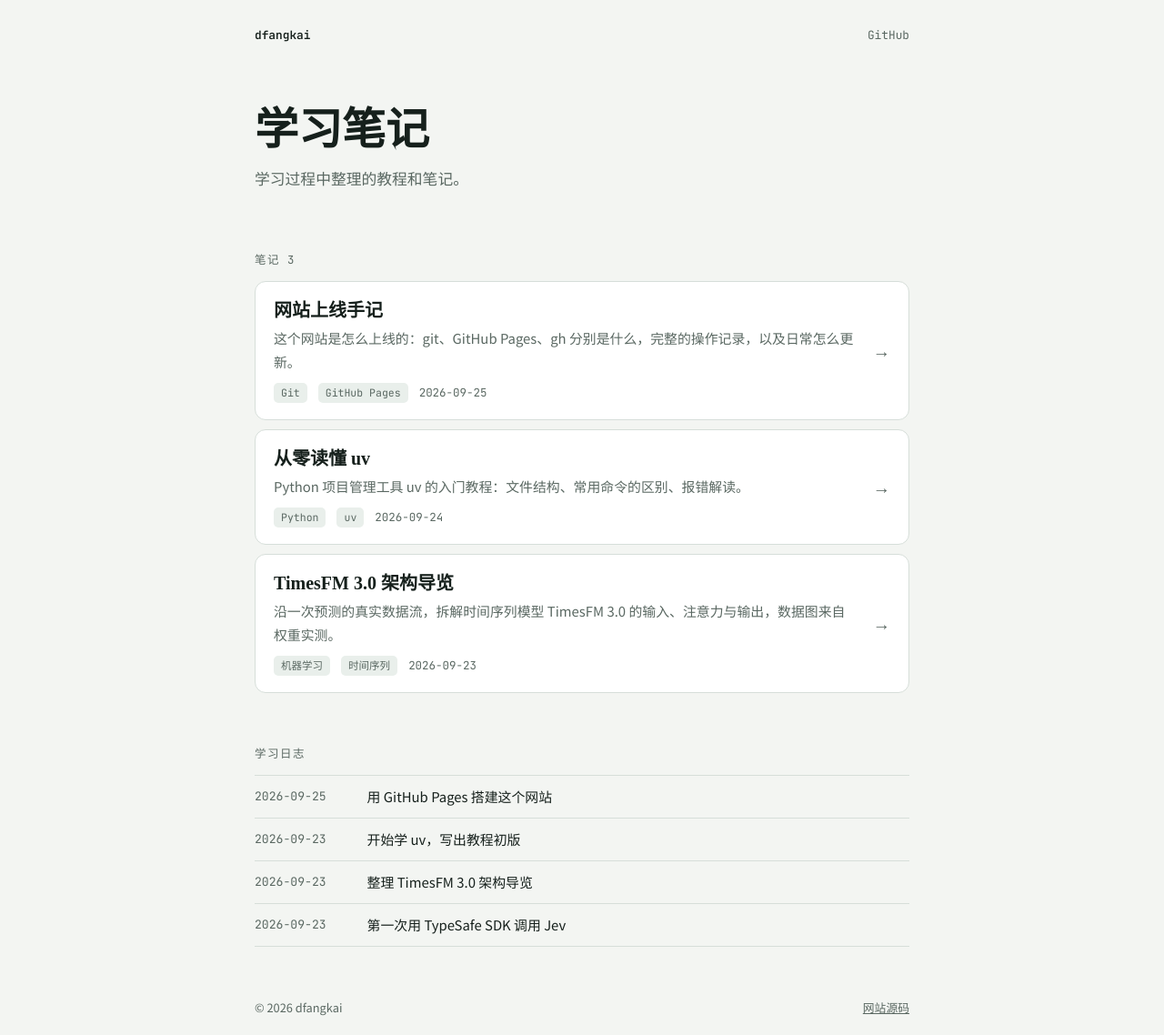
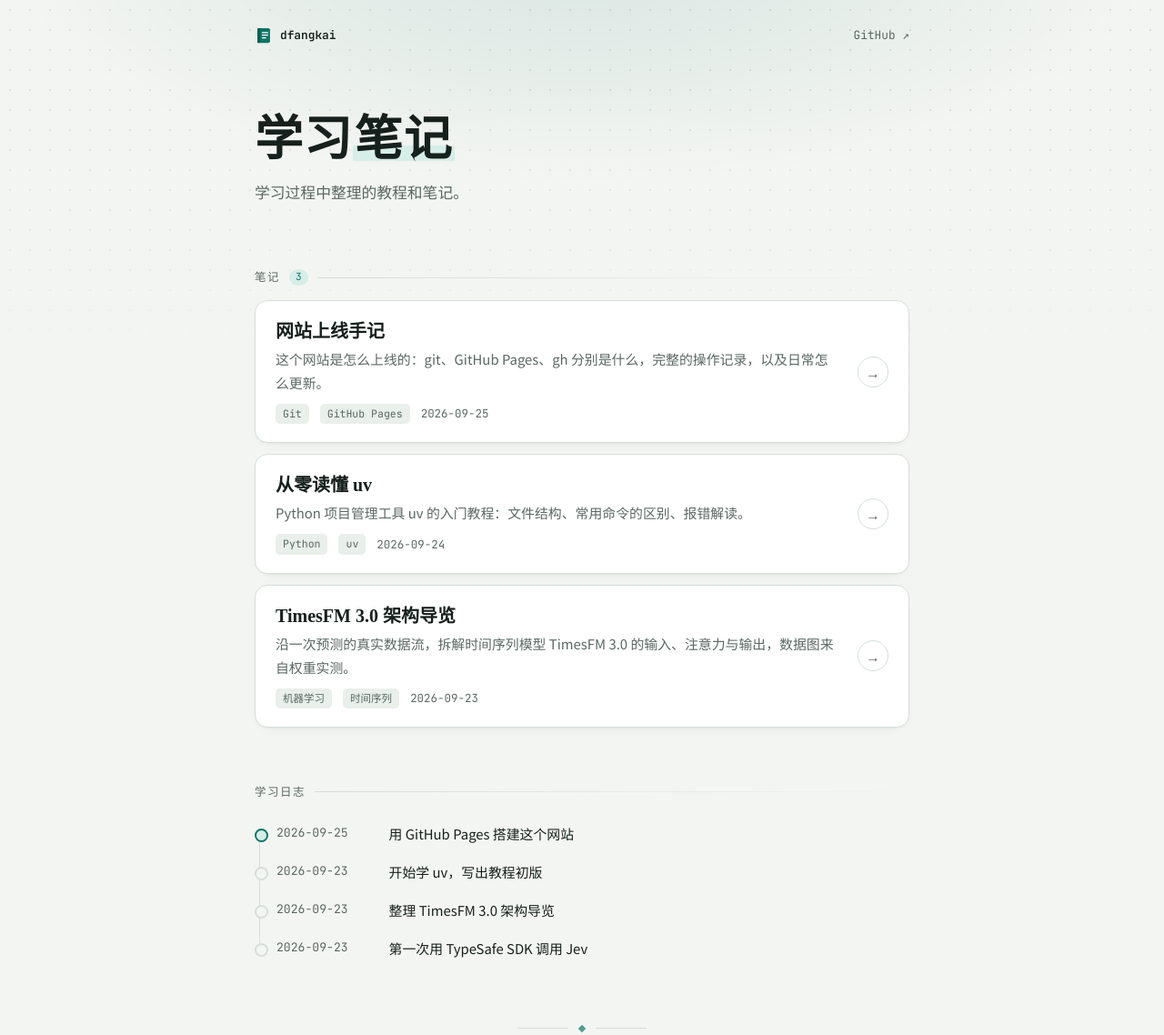
Before and after one commit to dfangkai/dfangkai.github.io, a plain HTML site: page index.html in a window 1280 px wide. Shown: the top 1138 px of the page at 91% size. Drawn offline with Linux system fonts and the light colour scheme.

Commit message:
Add light decoration to homepage
Co-Authored-By: Claude Opus 5.5 <noreply@anthropic.com>

```diff
--- a/index.html
+++ b/index.html
@@ -18,7 +18,10 @@
   color-scheme:light;
   --bg:#F3F5F2; --surface:#FFFFFF; --surface-2:#E9EFEB;
   --ink:#16201C; --muted:#5A6862; --line:#D6DED9;
-  --accent:#0E7466; --accent-soft:#D6EDE8;
+  --accent:#0E7466; --accent-deep:#0A5A4F; --accent-soft:#D6EDE8;
+  --glow:rgba(14,116,102,.11); --dot:rgba(22,32,28,.10);
+  --shadow:0 1px 2px rgba(22,32,28,.04),0 6px 18px -12px rgba(22,32,28,.14);
+  --shadow-hi:0 2px 4px rgba(22,32,28,.05),0 14px 32px -14px rgba(14,116,102,.30);
   --f-display:"Noto Serif SC","Songti SC","STSong",serif;
   --f-body:"Noto Sans SC","PingFang SC","Hiragino Sans GB","Microsoft YaHei",system-ui,sans-serif;
   --f-mono:"JetBrains Mono","SF Mono",Menlo,Consolas,monospace;
@@ -28,66 +31,109 @@
     color-scheme:dark;
     --bg:#0E1412; --surface:#151D1A; --surface-2:#1C2622;
     --ink:#E1E9E5; --muted:#98A7A0; --line:#2A3632;
-    --accent:#47C4AF; --accent-soft:#15322D;
+    --accent:#47C4AF; --accent-deep:#2E9A88; --accent-soft:#15322D;
+    --glow:rgba(71,196,175,.10); --dot:rgba(225,233,229,.07);
+    --shadow:0 1px 2px rgba(0,0,0,.25);
+    --shadow-hi:0 2px 4px rgba(0,0,0,.3),0 14px 32px -14px rgba(71,196,175,.22);
   }
 }
 *{box-sizing:border-box}
 html{-webkit-text-size-adjust:100%}
-body{margin:0;background:var(--bg);color:var(--ink);font-family:var(--f-body);font-size:16px;line-height:1.75;padding-inline:20px}
+body{margin:0;background:var(--bg);color:var(--ink);font-family:var(--f-body);font-size:16px;line-height:1.75;padding-inline:20px;position:relative;overflow-x:hidden}
 body *{font-variant-ligatures:none}
+::selection{background:var(--accent-soft)}
 a{color:var(--accent)}
 a:focus-visible{outline:2px solid var(--accent);outline-offset:3px;border-radius:6px}
-.page{max-width:720px;margin:0 auto;padding-block:28px 64px}
+
+/* 顶部的淡色光晕和点阵，向下渐隐，只作背景 */
+.deco{position:absolute;inset:0 0 auto 0;height:440px;pointer-events:none;
+  background:
+    radial-gradient(ellipse 70% 80% at 50% -10%,var(--glow),transparent 70%),
+    radial-gradient(var(--dot) 1px,transparent 1.4px) 0 0/22px 22px;
+  -webkit-mask-image:linear-gradient(to bottom,#000 25%,transparent);
+          mask-image:linear-gradient(to bottom,#000 25%,transparent)}
+.page{position:relative;max-width:720px;margin:0 auto;padding-block:28px 48px}
 
 .top{display:flex;justify-content:space-between;align-items:center;font-family:var(--f-mono);font-size:.8rem;color:var(--muted)}
-.top b{color:var(--ink);font-weight:600}
-.top a{color:var(--muted);text-decoration:none}
+.brand{display:inline-flex;align-items:center;gap:8px;color:var(--ink);font-weight:600}
+.brand svg{width:20px;height:20px;display:block}
+.brand .b{fill:var(--accent)} .brand .s{fill:var(--accent-deep)}
+.top a{color:var(--muted);text-decoration:none;transition:color .15s}
 .top a:hover{color:var(--accent)}
 
-header{padding-block:64px 8px}
-h1{font-family:var(--f-display);font-weight:900;font-size:clamp(2.2rem,7vw,3rem);line-height:1.2;margin:0}
-.lede{margin:.6rem 0 0;color:var(--muted);font-size:1.05rem}
+header{padding-block:72px 8px}
+h1{font-family:var(--f-display);font-weight:900;font-size:clamp(2.4rem,8vw,3.3rem);line-height:1.2;margin:0;letter-spacing:.02em}
+h1 .hl{background:linear-gradient(transparent 62%,var(--accent-soft) 62%,var(--accent-soft) 92%,transparent 92%);padding-inline:.04em}
+.lede{margin:.7rem 0 0;color:var(--muted);font-size:1.05rem}
 
-section{margin-top:56px}
-h2{font-size:.78rem;font-weight:500;letter-spacing:.12em;color:var(--muted);margin:0 0 12px;display:flex;gap:8px;align-items:baseline}
-h2 span{font-family:var(--f-mono);letter-spacing:0}
+section{margin-top:60px}
+h2{font-size:.78rem;font-weight:500;letter-spacing:.12em;color:var(--muted);margin:0 0 14px;display:flex;gap:10px;align-items:center}
+h2::after{content:"";flex:1;height:1px;background:linear-gradient(to right,var(--line),transparent)}
+h2 span{font-family:var(--f-mono);font-size:.7rem;letter-spacing:0;line-height:1.6;padding:0 7px;border-radius:99px;background:var(--accent-soft);color:var(--accent)}
 
 /* notes */
-.notes{list-style:none;margin:0;padding:0;display:grid;gap:10px}
-.note{display:grid;grid-template-columns:minmax(0,1fr) auto;gap:4px 16px;align-items:center;padding:18px 20px;background:var(--surface);border:1px solid var(--line);border-radius:12px;text-decoration:none;color:inherit;transition:border-color .15s}
-.note:hover{border-color:var(--accent)}
+.notes{list-style:none;margin:0;padding:0;display:grid;gap:12px}
+.note{position:relative;display:grid;grid-template-columns:minmax(0,1fr) auto;gap:4px 18px;align-items:center;padding:20px 22px;background:var(--surface);border:1px solid var(--line);border-radius:14px;box-shadow:var(--shadow);text-decoration:none;color:inherit;transition:border-color .2s,box-shadow .2s,transform .2s}
+.note::before{content:"";position:absolute;left:-1px;top:18px;bottom:18px;width:3px;border-radius:0 3px 3px 0;background:var(--accent);opacity:0;transform:scaleY(.4);transition:opacity .2s,transform .2s}
+.note:hover{border-color:color-mix(in srgb,var(--accent) 40%,var(--line));box-shadow:var(--shadow-hi);transform:translateY(-2px)}
+.note:hover::before{opacity:1;transform:none}
 .note h3{grid-column:1;font-family:var(--f-display);font-weight:700;font-size:1.25rem;line-height:1.35;margin:0}
 .note p{grid-column:1;margin:0;color:var(--muted);font-size:.93rem}
 .meta{grid-column:1;display:flex;flex-wrap:wrap;gap:6px 12px;align-items:center;margin-top:6px;font-size:.78rem;color:var(--muted)}
 .tag{font-family:var(--f-mono);font-size:.72rem;padding:1px 8px;border-radius:5px;background:var(--surface-2);color:var(--muted)}
 .meta time{font-family:var(--f-mono);font-variant-numeric:tabular-nums}
-.go{grid-column:2;grid-row:1/4;font-size:1.2rem;color:var(--muted);transition:transform .15s,color .15s}
-.note:hover .go{color:var(--accent);transform:translateX(3px)}
+.go{grid-column:2;grid-row:1/4;display:grid;place-items:center;width:34px;height:34px;border-radius:50%;border:1px solid var(--line);font-size:1rem;color:var(--muted);transition:background .2s,border-color .2s,color .2s,transform .2s}
+.note:hover .go{background:var(--accent);border-color:var(--accent);color:var(--surface);transform:translateX(2px)}
 
-/* log */
-.log{list-style:none;margin:0;padding:0;border-top:1px solid var(--line)}
-.log li{display:grid;grid-template-columns:7.5em minmax(0,1fr);gap:12px;padding:10px 0;border-bottom:1px solid var(--line);font-size:.93rem}
+/* log：一条细线串起的时间线，最新一条用主题色 */
+.log{list-style:none;margin:0;padding:0 0 0 24px;position:relative}
+.log li{position:relative;display:grid;grid-template-columns:7.5em minmax(0,1fr);gap:12px;padding:8px 0;font-size:.93rem}
+.log li::before{content:"";position:absolute;z-index:1;left:-24px;top:15.5px;width:11px;height:11px;border-radius:50%;background:var(--bg);border:2px solid var(--line)}
+.log li:first-child::before{border-color:var(--accent);background:var(--accent-soft)}
+.log li:not(:last-child)::after{content:"";position:absolute;left:-19px;top:21px;height:100%;width:1px;background:var(--line)}
 .log time{font-family:var(--f-mono);font-size:.82rem;color:var(--muted);font-variant-numeric:tabular-nums;padding-top:.1em}
 
-footer{margin-top:56px;font-size:.8rem;color:var(--muted);display:flex;justify-content:space-between;gap:12px;flex-wrap:wrap}
+/* 结尾的小分隔符 */
+.fin{display:flex;align-items:center;justify-content:center;gap:12px;margin-top:64px}
+.fin::before,.fin::after{content:"";width:56px;height:1px;background:var(--line)}
+.fin i{width:6px;height:6px;background:var(--accent);transform:rotate(45deg);opacity:.7}
+footer{margin-top:24px;font-size:.8rem;color:var(--muted);display:flex;justify-content:space-between;gap:12px;flex-wrap:wrap}
 footer a{color:var(--muted)}
 footer a:hover{color:var(--accent)}
 
+/* 打开页面时内容依次轻轻浮现 */
+@keyframes rise{from{opacity:0;transform:translateY(10px)}}
+header,section,.fin{animation:rise .6s cubic-bezier(.2,.7,.2,1) both}
+section:nth-of-type(1){animation-delay:.08s}
+section:nth-of-type(2){animation-delay:.16s}
+.fin{animation-delay:.24s}
+
 @media (max-width:560px){
   body{font-size:15px}
-  header{padding-block:40px 0}
-  .note{padding:16px}
+  header{padding-block:48px 0}
+  .note{padding:18px 16px}
+  .go{width:30px;height:30px}
   .log li{grid-template-columns:minmax(0,1fr);gap:0}
+  .log li::before{top:13px}
+  .log li:not(:last-child)::after{top:18.5px}
 }
-@media (prefers-reduced-motion:reduce){.note,.go{transition:none}}
+@media (prefers-reduced-motion:reduce){
+  header,section,.fin{animation:none}
+  .note,.note::before,.go{transition:none}
+  .note:hover,.note:hover .go{transform:none}
+}
 </style>
 </head>
 <body>
+<div class="deco" aria-hidden="true"></div>
 <div class="page">
-  <div class="top"><b>dfangkai</b><a href="https://github.com/dfangkai">GitHub</a></div>
+  <div class="top">
+    <span class="brand"><svg viewBox="0 0 64 64" aria-hidden="true"><rect class="b" x="10" y="6" width="44" height="52" rx="6"/><rect class="s" x="10" y="6" width="9" height="52" rx="3"/><path d="M27 22h19M27 31h19M27 40h12" stroke="#fff" stroke-width="4" stroke-linecap="round"/></svg>dfangkai</span>
+    <a href="https://github.com/dfangkai">GitHub ↗</a>
+  </div>
 
   <header>
-    <h1>学习笔记</h1>
+    <h1>学习<span class="hl">笔记</span></h1>
     <p class="lede">学习过程中整理的教程和笔记。</p>
   </header>
 
@@ -131,6 +177,7 @@ footer a:hover{color:var(--accent)}
     </ol>
   </section>
 
+  <div class="fin" aria-hidden="true"><i></i></div>
   <footer><span>© 2026 dfangkai</span><a href="https://github.com/dfangkai/dfangkai.github.io">网站源码</a></footer>
 </div>
 </body>
```
